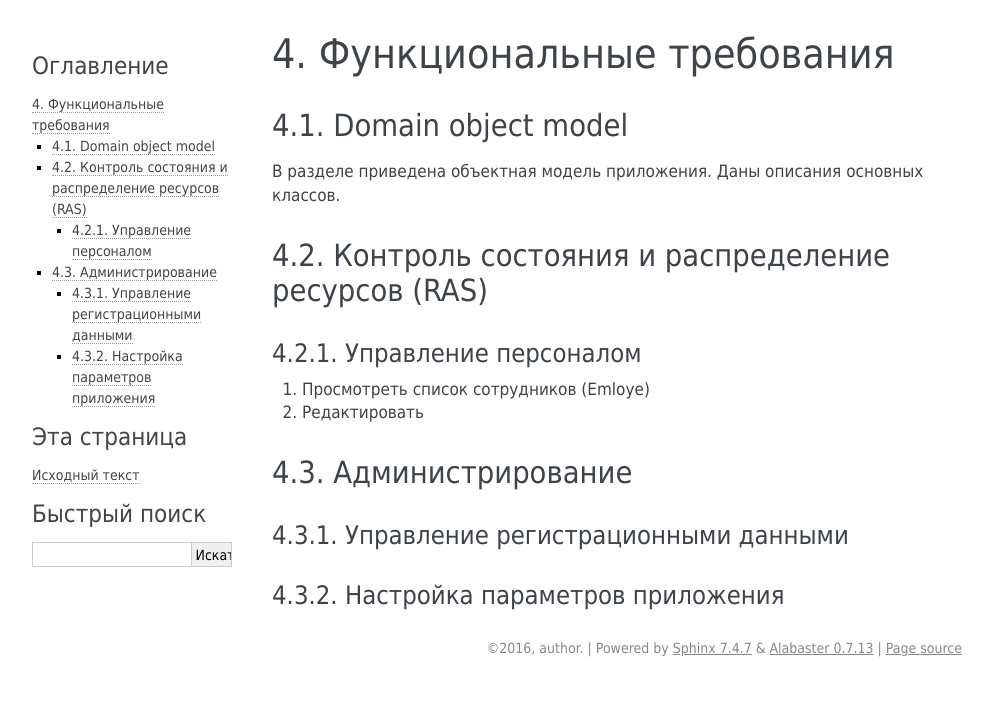
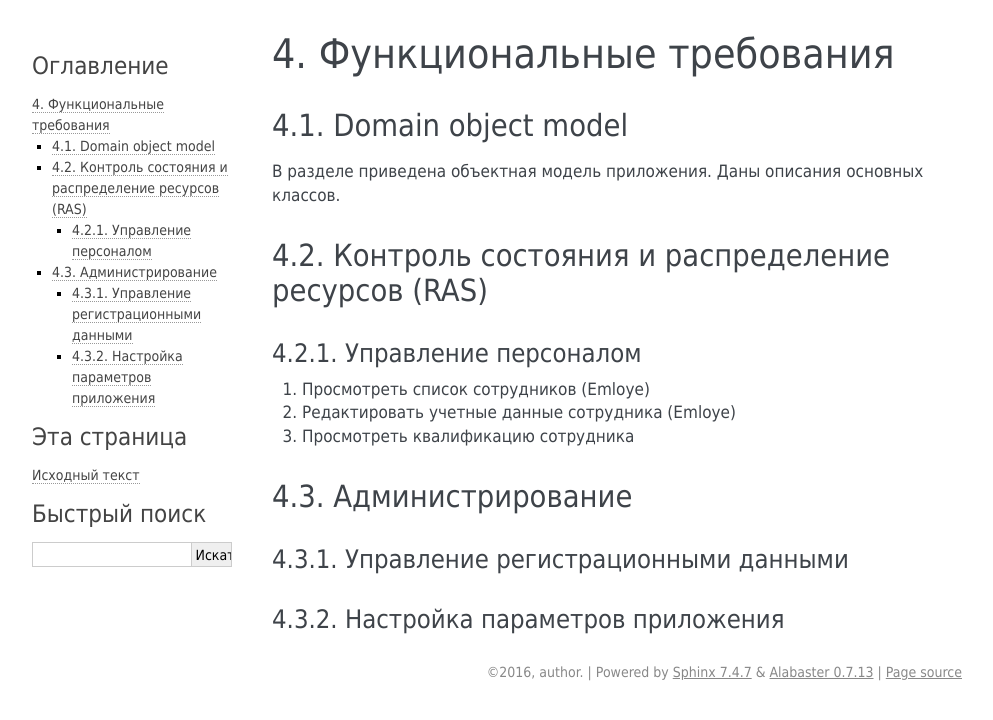
Before and after one commit to komara1964/planningandsheduling, a Sphinx documentation site: the page built from source/SRS.txt, in a window 1280 px wide. Shown: the top 720 px of the page, without its empty margins (148-1141 px from the left). Built offline with Sphinx 7.4.7, drawn with Linux system fonts in a browser that asks for light colours.

Commit message:
commit11_2

```diff
--- a/source/SRS.txt
+++ b/source/SRS.txt
@@ -14,7 +14,8 @@ Domain object model
 ---------------------
 
 #. Просмотреть список сотрудников (Emloye)
-#. Редактировать
+#. Редактировать учетные данные сотрудника (Emloye)
+#. Просмотреть квалификацию сотрудника
 
 Администрирование
 =================
```
